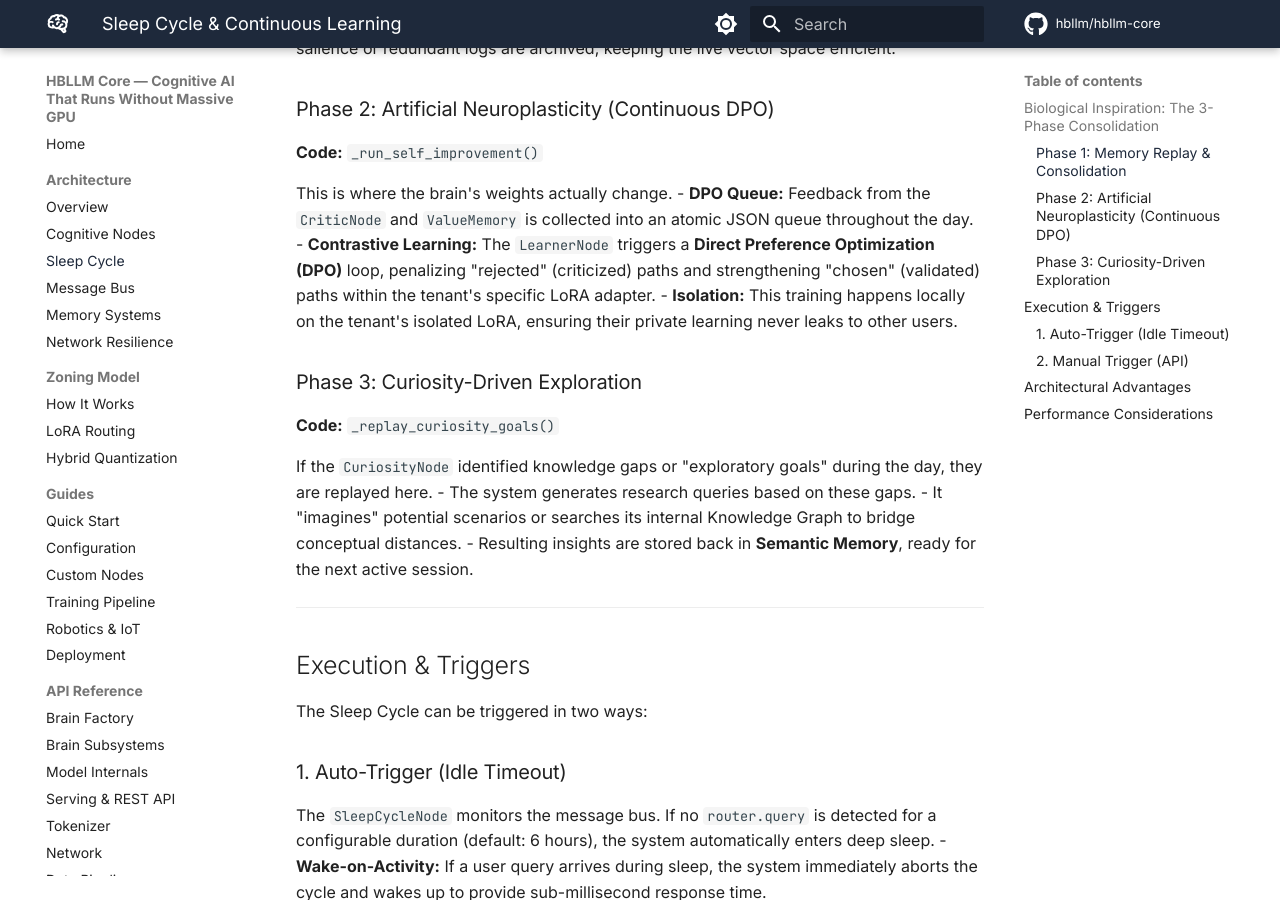
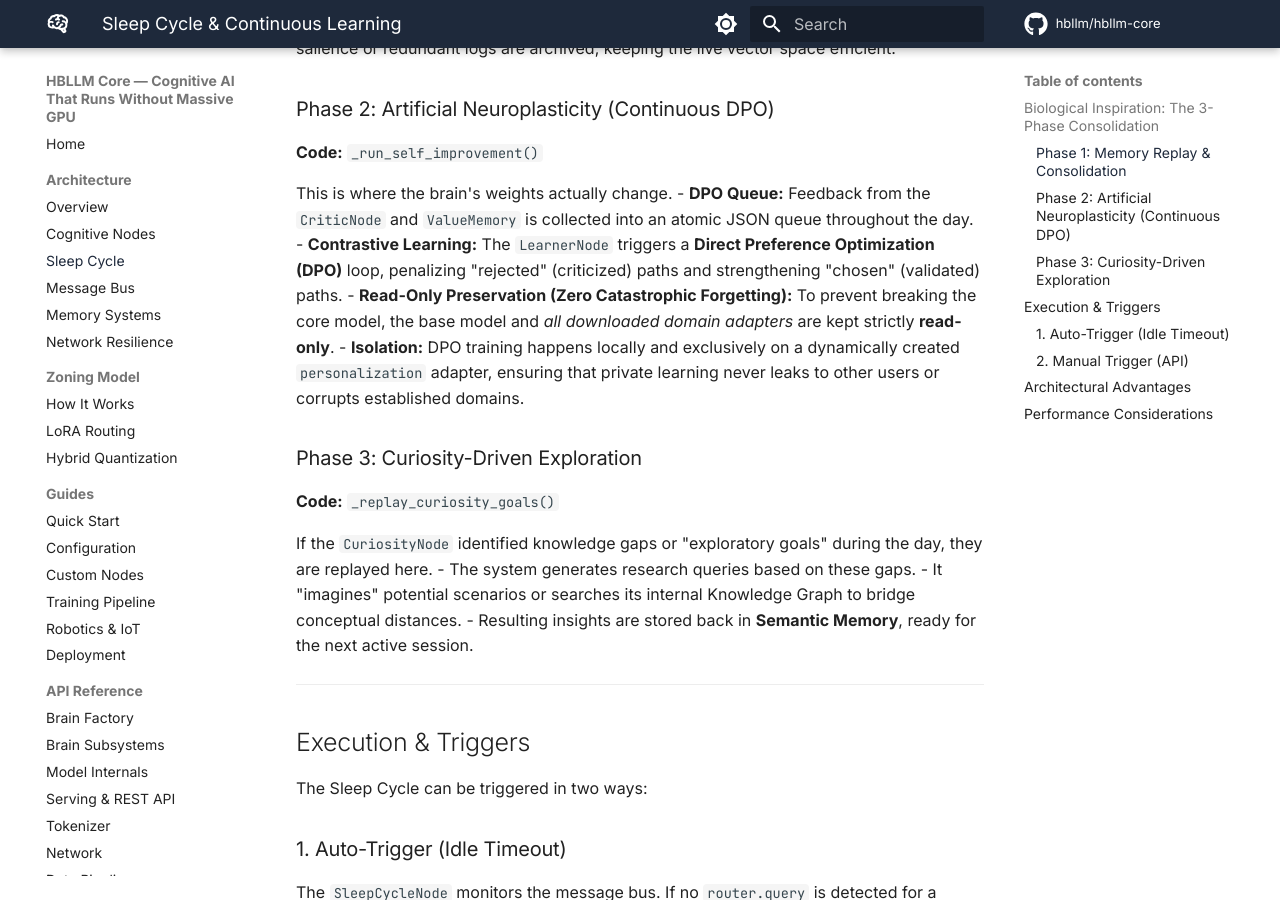
Before and after one commit to HBLLM/hbllm-core, an MkDocs documentation site: the page built from docs/architecture/sleep-cycle.md, in a window 1280 px wide and 900 px high, scrolled down 729 px. Built offline with MkDocs 1.6.1 and Material for MkDocs 9.7.7, drawn with Linux system fonts in a browser that asks for light colours; comment, search, counter and statistics services are not loaded.

Commit message:
docs: clarify isolation of continuous learning to personalization adapter

```diff
--- a/docs/architecture/sleep-cycle.md
+++ b/docs/architecture/sleep-cycle.md
@@ -29,8 +29,9 @@ During the day, the **Episodic Memory** (System 2) records raw interaction logs.
 
 This is where the brain's weights actually change.
 - **DPO Queue:** Feedback from the `CriticNode` and `ValueMemory` is collected into an atomic JSON queue throughout the day.
-- **Contrastive Learning:** The `LearnerNode` triggers a **Direct Preference Optimization (DPO)** loop, penalizing "rejected" (criticized) paths and strengthening "chosen" (validated) paths within the tenant's specific LoRA adapter.
-- **Isolation:** This training happens locally on the tenant's isolated LoRA, ensuring their private learning never leaks to other users.
+- **Contrastive Learning:** The `LearnerNode` triggers a **Direct Preference Optimization (DPO)** loop, penalizing "rejected" (criticized) paths and strengthening "chosen" (validated) paths.
+- **Read-Only Preservation (Zero Catastrophic Forgetting):** To prevent breaking the core model, the base model and *all downloaded domain adapters* are kept strictly **read-only**.
+- **Isolation:** DPO training happens locally and exclusively on a dynamically created `personalization` adapter, ensuring that private learning never leaks to other users or corrupts established domains.
 
 ### Phase 3: Curiosity-Driven Exploration
 **Code:** `_replay_curiosity_goals()`
```
Also changed, not shown: docs/zoning/lora-routing.md (+3 -0 lines).
